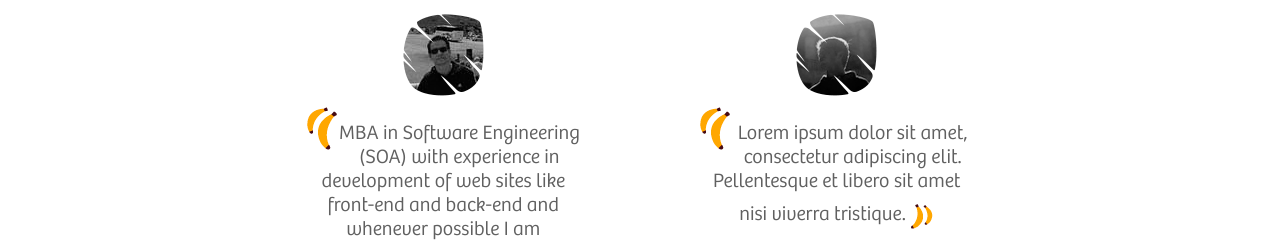
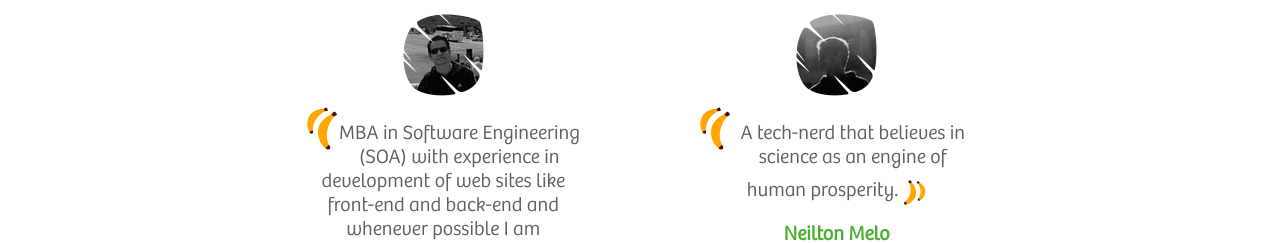
Before and after one commit to it-gorillaz/itgorillaz.github.io, a website: page src/index.html in a window 1280 px wide. Shown: the part 283-526 px from the top of the page. Drawn offline with Linux system fonts and the light colour scheme; files that its build step writes are made by us from their sources.

Commit message:
added a profile description

```diff
--- a/src/index.html
+++ b/src/index.html
@@ -66,7 +66,7 @@
 
   <div>
     <img src="assets/images/foto_tom.png" alt="Foto Tom">
-    <p><span class="icon_banana_top"></span> Lorem ipsum dolor sit amet, consectetur adipiscing elit. Pellentesque et libero sit amet nisi viverra tristique. <span class="icon_banana_bottom"></span></p>
+    <p><span class="icon_banana_top"></span> A tech-nerd that believes in science as an engine of human prosperity. <span class="icon_banana_bottom"></span></p>
 
     <h3>Neilton Melo</h3>
     <h4>Software Engineer</h4>
```
